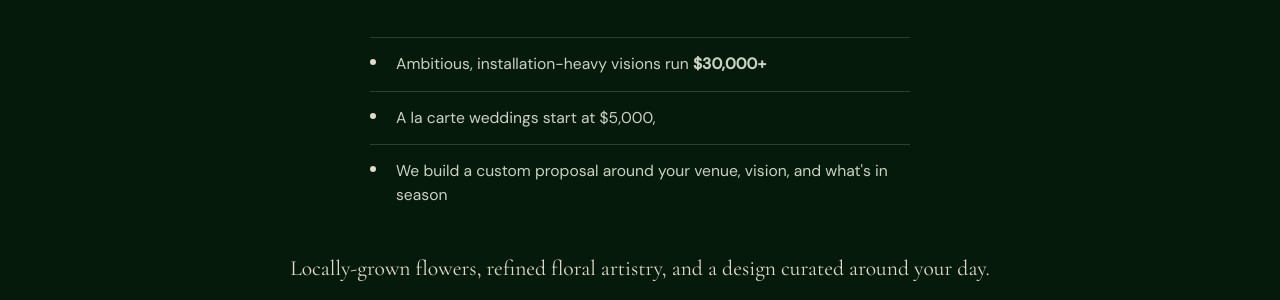
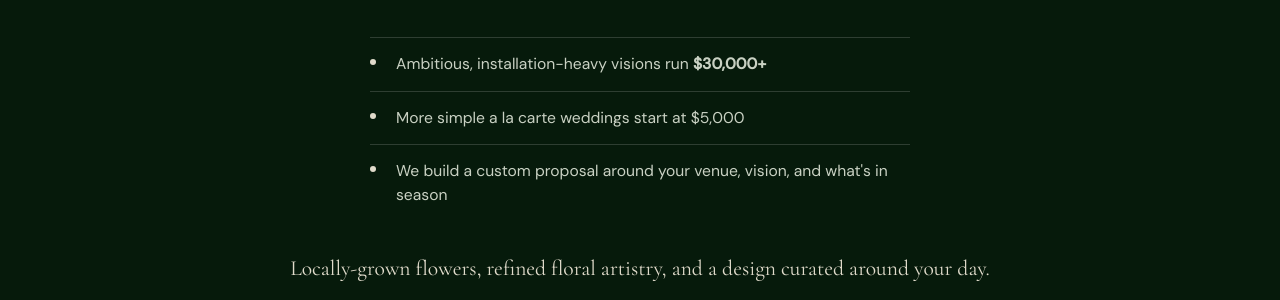
Before and after one commit to jshplhm/goldenflowers, a Jekyll site: the page built from weddings/index.md, in a window 1280 px wide and 900 px high, scrolled down 3634 px. Shown: the part 153-453 px from the top of the window. Built offline with Jekyll 4.4.1, drawn with Linux system fonts in a browser that asks for light colours.

Commit message:
Update site copy in _data/weddings.yml via inline editor

```diff
--- a/_data/weddings.yml
+++ b/_data/weddings.yml
@@ -82,7 +82,7 @@ pricing:
   price_sub: Typical Full service Lake Tahoe wedding
   points:
     - Ambitious, installation-heavy visions run **$30,000+**
-    - A la carte weddings start at $5,000,
+    - More simple a la carte weddings start at $5,000
     - We build a custom proposal around your venue, vision, and what's in season
   tagline: Locally-grown flowers, refined floral artistry, and a design curated
     around your day.
```
